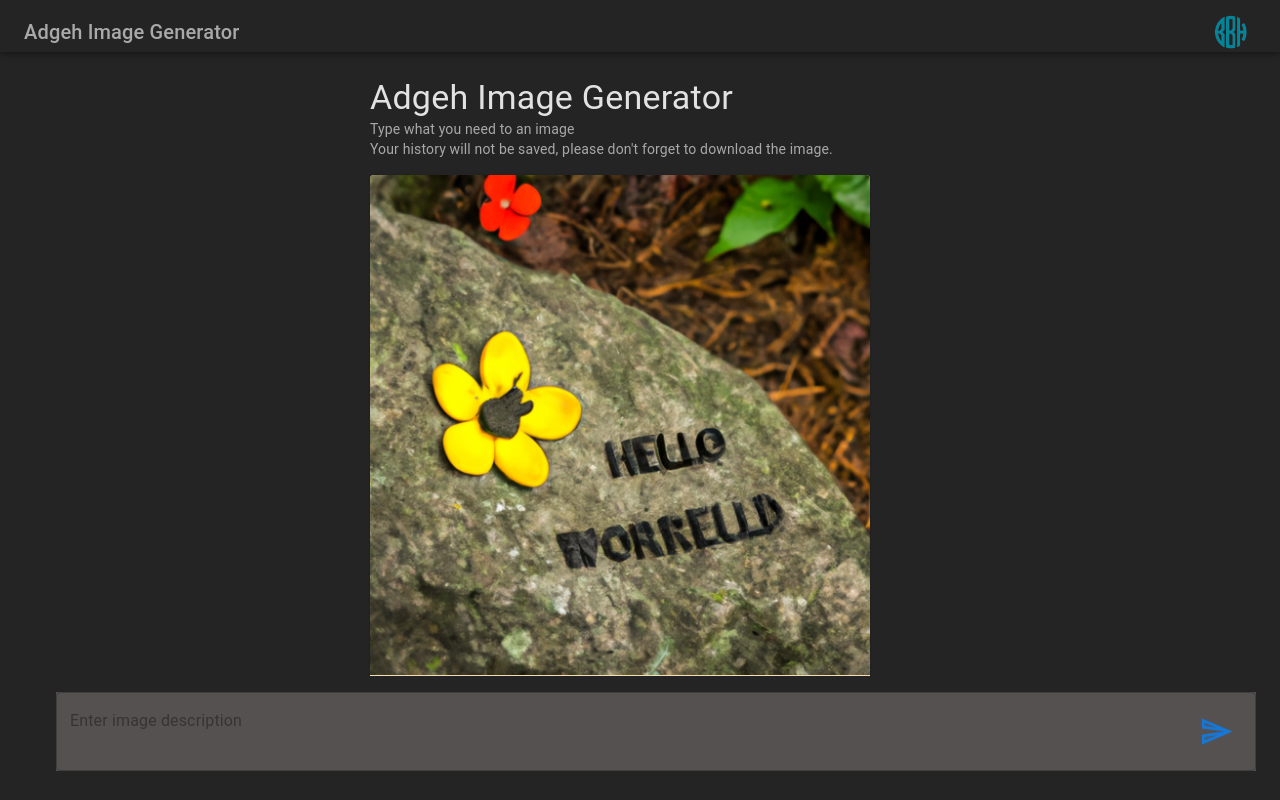
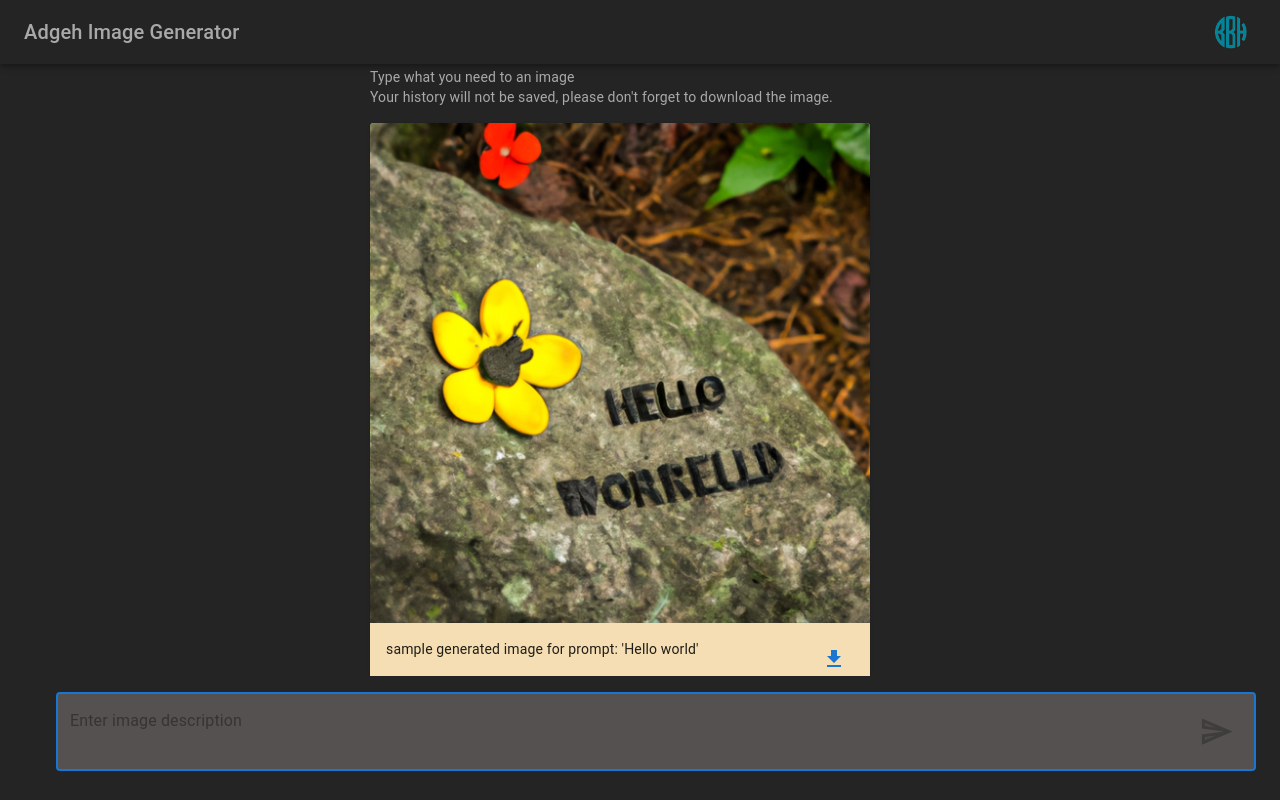
Before and after one commit to adgehbirhane/image-generator, a React (Vite) app: page / in a window 1280 px wide. Built offline with nearby package versions, Linux system fonts and the light colour scheme.

Commit message:
code refactor

```diff
--- a/src/App.tsx
+++ b/src/App.tsx
@@ -4,9 +4,10 @@ import {
   InputAdornment,
   LinearProgress,
   TextField,
+  Tooltip,
   Typography,
 } from "@mui/material";
-import { useState, ChangeEvent, FormEvent } from "react";
+import { useState, ChangeEvent, FormEvent, useRef, useEffect } from "react";
 import Header from "./components/Header";
 import { SendTwoTone } from "@mui/icons-material";
 import ImageCard from "./components/ImageCard";
@@ -20,6 +21,15 @@ function App() {
   const [prompt, setPrompt] = useState<string>("");
   const [images, setImages] = useState<Image[]>([]);
   const [loading, setLoading] = useState<boolean>(false);
+
+  const boxRef = useRef<HTMLDivElement>(null);
+
+  useEffect(() => {
+    if (boxRef.current) {
+      const boxElement = boxRef.current;
+      boxElement.scrollTop = boxElement.scrollHeight;
+    }
+  }, [images]);
 
   const handleSubmit = async (e: FormEvent<HTMLFormElement>) => {
     e.preventDefault();
@@ -61,9 +71,19 @@ function App() {
 
   return (
     <Box sx={{ height: "100vh" }}>
-      <Header/>
+      <Header />
       {loading && <LinearProgress />}
-      <Box sx={{ display: "flex", justifyContent: "center", overflow: "scroll", height: "85vh", mr: 5, mb: 15 }}>
+      <Box
+        sx={{
+          display: "flex",
+          justifyContent: "center",
+          overflow: "scroll",
+          // height: "85vh",
+          mr: 5,
+          mb: 15,
+        }}
+        ref={boxRef}
+      >
         <Box>
           {!images ||
             (images.length === 0 && (
@@ -113,13 +133,17 @@ function App() {
           backgroundColor: "#242424",
           p: 2,
           pb: 5,
-          height: '8.5vh'
+          height: "8.5vh",
         }}
       >
         <Box sx={{ ml: 5, mr: 5, width: "100%" }}>
           <TextField
             type="textarea"
-            sx={{ backgroundColor: "#555151", width: "100%" }}
+            sx={{
+              backgroundColor: "#555151",
+              width: "100%",
+              borderRadius: 2,
+            }}
             placeholder="Enter image description"
             value={prompt}
             onChange={(e: ChangeEvent<HTMLTextAreaElement>) =>
@@ -127,18 +151,22 @@ function App() {
             }
             multiline
             fullWidth
+            autoFocus
             rows={2}
             maxRows={5}
             InputProps={{
               endAdornment: (
                 <InputAdornment position="end">
+                  <Tooltip title="Send">
                     <IconButton
                       type="submit"
                       color="primary"
                       sx={{ fontSize: 40 }}
+                      disabled={!prompt}
                     >
                       <SendTwoTone sx={{ fontSize: 35 }} />
                     </IconButton>
+                  </Tooltip>
                 </InputAdornment>
               ),
             }}
--- a/src/components/Header.tsx
+++ b/src/components/Header.tsx
@@ -3,7 +3,7 @@ import myLogo from "/app-logo.png";
 
 export default function Header() {
   return (
-    <AppBar sx={{ position: "sticky", top: 0, backgroundColor: "#242424", height: '6.5vh' }}>
+    <AppBar sx={{ position: "fixed", top: 0, backgroundColor: "#242424" }}>
       <Toolbar sx={{ display: "flex", justifyContent: "space-between" }}>
         <Typography
           variant="h6"
```
Lines whose indentation alone changed are shown as unchanged.
